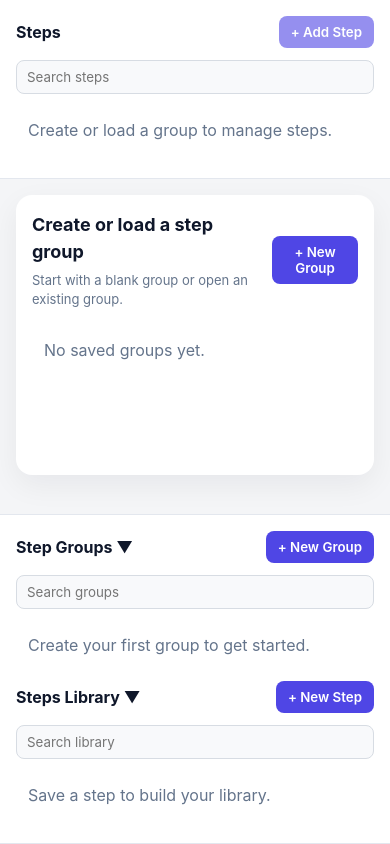
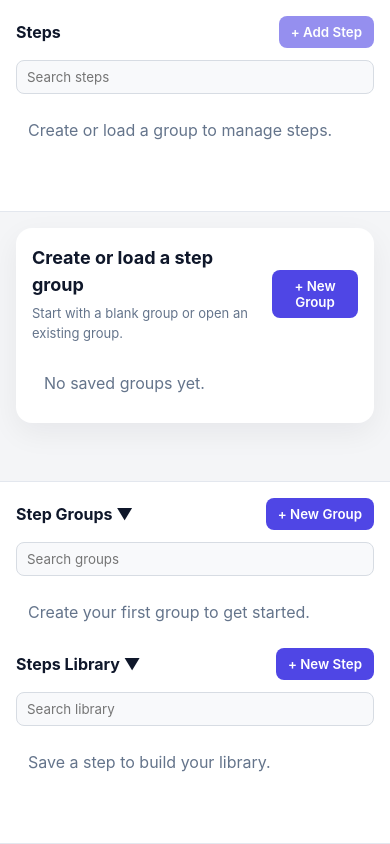
Before and after one commit to Wadjinny/cyberchef_streamlist, a React app in the folder app/: page / in a window 390 px wide. Built offline with nearby package versions, Linux system fonts and the light colour scheme; the HTML template or start-up script is replaced by a standard one.

Commit message:
Refactor layout styles to use flexbox for improved responsiveness and adjust panel dimensions

```diff
--- a/app/src/App.css
+++ b/app/src/App.css
@@ -164,14 +164,25 @@
 }
 
 .app-main {
-  display: grid;
-  grid-template-rows: minmax(280px, auto) 1fr;
+  display: flex;
+  flex-direction: column;
   gap: 16px;
   padding: 16px;
   overflow-y: auto;
-  overflow-x: auto;
+  overflow-x: hidden;
   width: 100%;
   min-width: 0;
+}
+
+.panel.editor {
+  flex: 0 0 auto;
+}
+
+.panel.io {
+  flex: 1 1 auto;
+  min-height: 0;
+  display: flex;
+  flex-direction: column;
 }
 
 .panel {
@@ -269,7 +280,9 @@
   display: grid;
   grid-template-columns: 1fr 1fr;
   gap: 16px;
-  height: 100%;
+  flex: 1;
+  height: auto;
+  min-height: 0;
 }
 
 .io-panel {
@@ -278,6 +291,7 @@
   gap: 12px;
   height: 100%;
   min-width: 0;
+  min-height: 0;
 }
 
 .io-editor {
```
